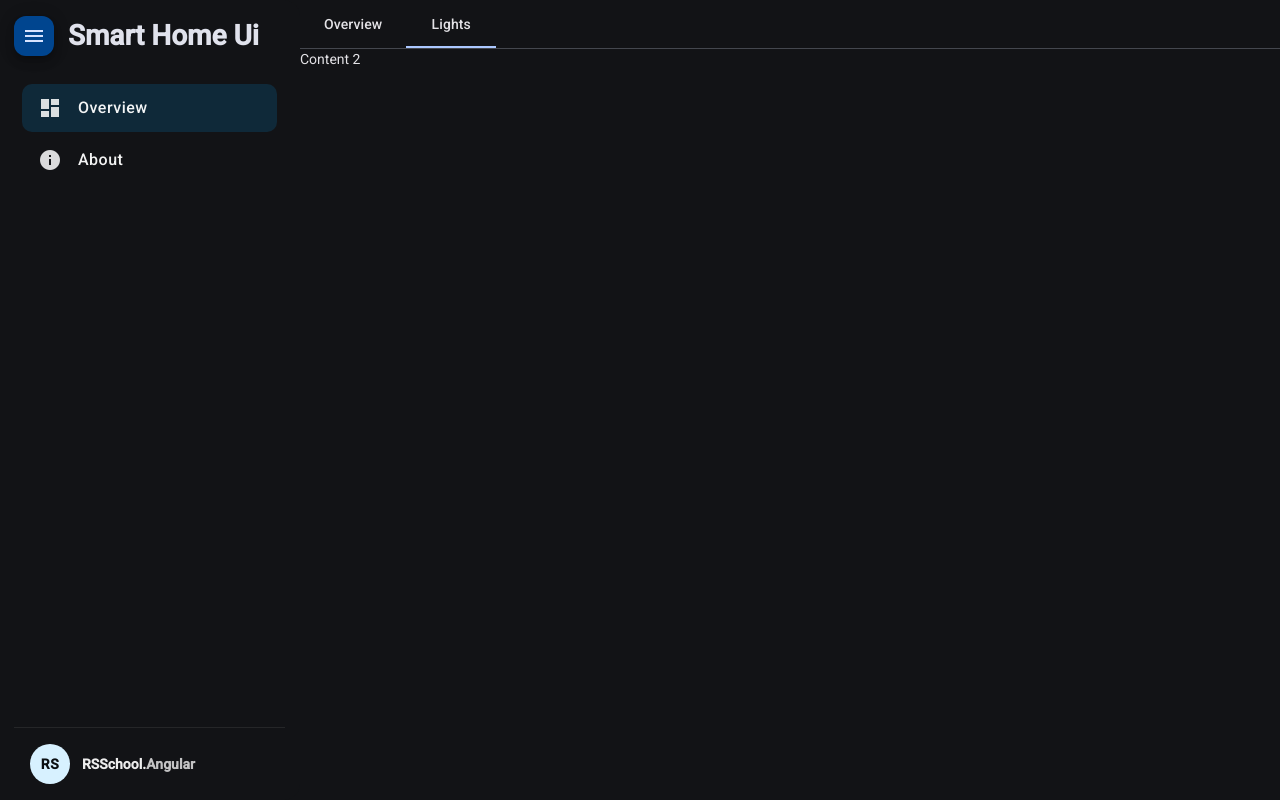
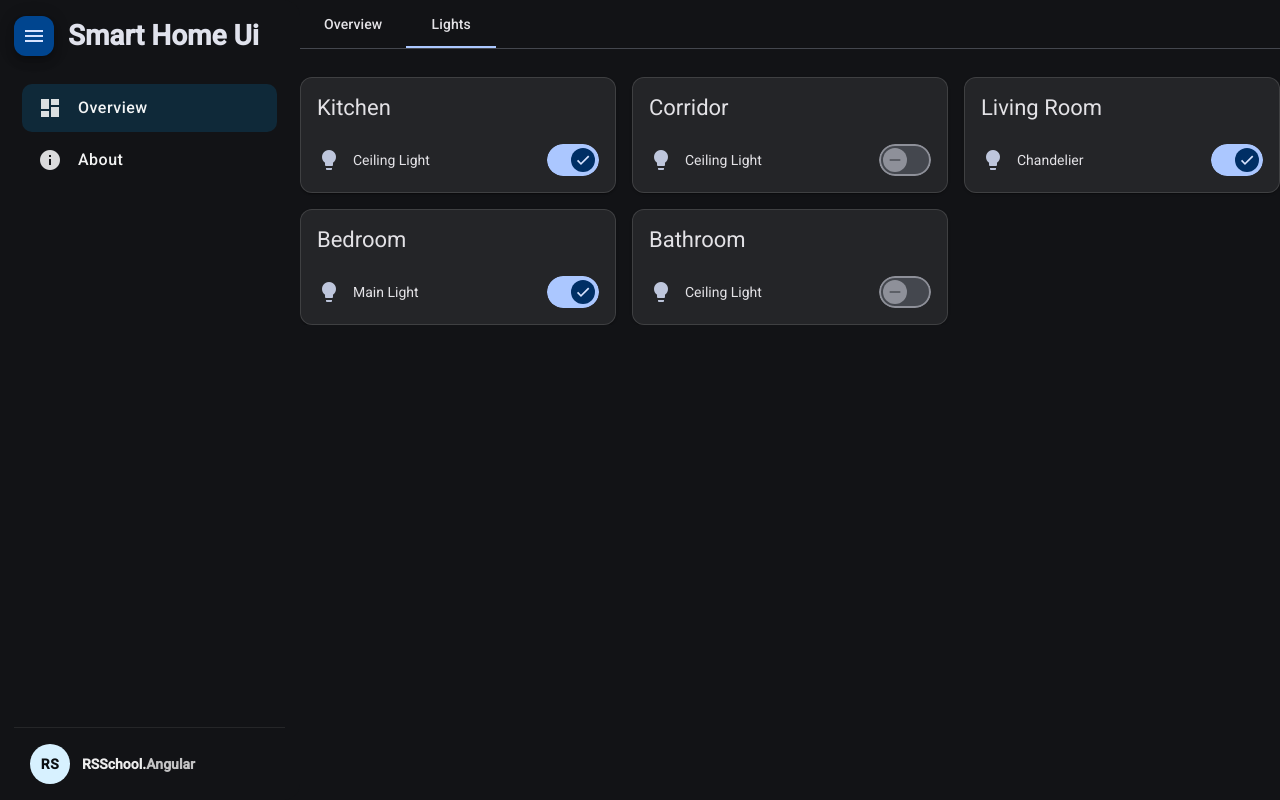
Before and after one commit to gerlinda137/smart-home, an Angular app: page / in a window 1280 px wide. Both pictures are taken after a click on the tab "Lights". Built offline with nearby package versions, Linux system fonts and the light colour scheme.

Commit message:
feat: content for two tabs

```diff
--- a/src/app/components/card-list/card-list.html
+++ b/src/app/components/card-list/card-list.html
@@ -1,5 +1,5 @@
 <div class="card-list">
-  @for (card of cards; track card.id) {
+  @for (card of cards(); track card.id) {
   <app-card [layoutClass]="layoutClass(card)" [card]="card"></app-card>
   }
 </div>
--- a/src/app/components/card-list/card-list.ts
+++ b/src/app/components/card-list/card-list.ts
@@ -1,17 +1,16 @@
-import { Component } from '@angular/core';
+import { Component, input } from '@angular/core';
 import { Card } from './card/card';
 import { CardModel } from '../../../models/types';
-import { DASHBOARD_MOCK } from '../../../mock-data/dashboard.mock';
 
 @Component({
   selector: 'app-card-list',
+  standalone: true,
   imports: [Card],
   templateUrl: './card-list.html',
   styleUrl: './card-list.scss',
 })
 export class CardList {
-  protected readonly cards: CardModel[] =
-    DASHBOARD_MOCK.tabs.find((tab) => tab.id === 'overview')?.cards ?? [];
+  cards = input.required<CardModel[]>();
 
   layoutClass(card: CardModel): string {
     switch (card.layout) {
--- a/src/app/components/dashboard/dashboard.html
+++ b/src/app/components/dashboard/dashboard.html
@@ -1,6 +1,8 @@
-<mat-tab-group mat-stretch-tabs="false" mat-align-tabs="start">
+<mat-tab-group mat-stretch-tabs="false" mat-align-tabs="start" (selectedIndexChange)="onTabChange($event)">
   <mat-tab label="Overview">
-    <app-card-list></app-card-list>
+    <app-card-list [cards]="cards()"></app-card-list>
   </mat-tab>
-  <mat-tab label="Lights">Content 2</mat-tab>
+  <mat-tab label="Lights">
+    <app-card-list [cards]="cards()"></app-card-list>
+  </mat-tab>
 </mat-tab-group>
--- a/src/app/components/dashboard/dashboard.ts
+++ b/src/app/components/dashboard/dashboard.ts
@@ -1,6 +1,8 @@
-import { Component } from '@angular/core';
+import { Component, computed, signal } from '@angular/core';
 import { MatTabsModule } from '@angular/material/tabs';
 import { CardList } from '../card-list/card-list';
+import { TabId } from '../../../models/types';
+import { DASHBOARD_MOCK } from '../../../mock-data/dashboard.mock';
 
 @Component({
   selector: 'app-dashboard',
@@ -8,4 +10,18 @@ import { CardList } from '../card-list/card-list';
   templateUrl: './dashboard.html',
   styleUrl: './dashboard.scss',
 })
-export class Dashboard {}
+export class Dashboard {
+  activeTabId = signal<TabId>('overview');
+
+  cards = computed(() => {
+    const tabId = this.activeTabId();
+    const tab = DASHBOARD_MOCK.tabs.find((t) => t.id === tabId);
+    return tab?.cards ?? [];
+  });
+
+  onTabChange(index: number) {
+    const tabId: TabId = index === 0 ? 'overview' : 'lights';
+
+    this.activeTabId.set(tabId);
+  }
+}
```
